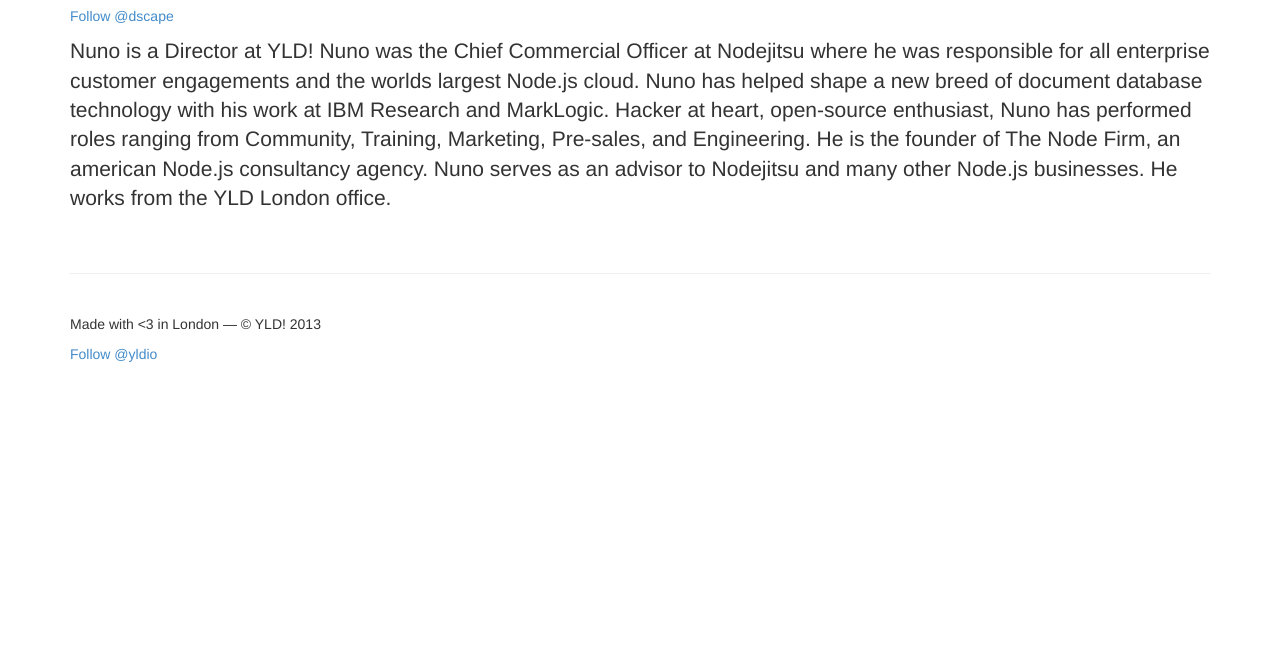
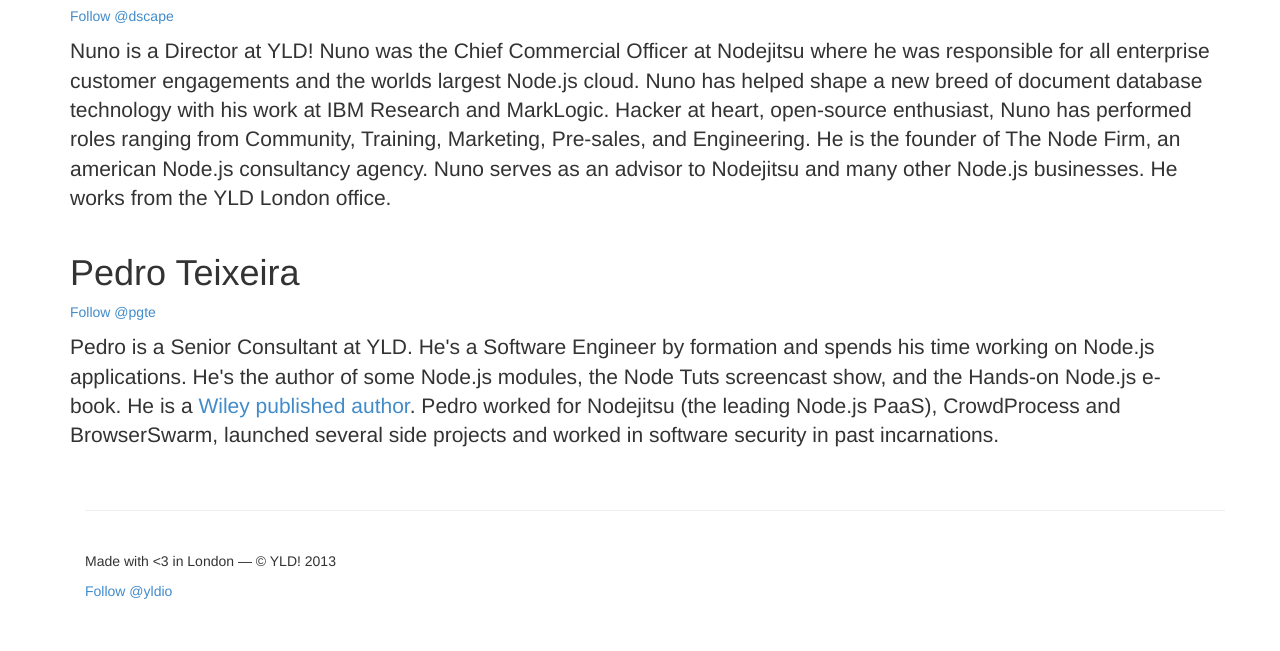
Before and after one commit to dscape/yldio, a website: page www/index.html in a window 1280 px wide. Shown: the part 972-1623 px from the top of the page. Before the commit the page ends 1386 px from the top, so only its background shows below. Drawn offline with Linux system fonts and the light colour scheme.

Commit message:
Pedro's profile

```diff
--- a/www/index.html
+++ b/www/index.html
@@ -108,6 +108,22 @@
         Nuno is a <span itemprop="role">Director</span> at YLD! Nuno was the Chief Commercial Officer at Nodejitsu where he was responsible for all enterprise customer engagements and the worlds largest Node.js cloud. Nuno has helped shape a new breed of document database technology with his work at IBM Research and MarkLogic. Hacker at heart, open-source enthusiast, Nuno has performed roles ranging from Community, Training, Marketing, Pre-sales, and Engineering. He is the founder of The Node Firm, an american Node.js consultancy agency. Nuno serves as an advisor to Nodejitsu and many other Node.js businesses. He works from the  <span itemprop="organization">YLD</span> <span itemprop="location">London</span> office.
       </p>
     </div>
+
+        <div class="container" itemscope="" itemtype="http://data-vocabulary.org/Person">
+          <h1>
+            <span itemprop="name">Pedro Teixeira</span>
+            <a href="http://pgte.me" style="display:none" itemprop="url">pgte.me</a>
+          </h1>
+          <p>
+            <a href="https://twitter.com/pgte" class="twitter-follow-button" data-show-count="false" data-dnt="true">Follow @pgte</a> <script type="text/javascript">
+    !function(d,s,id){var js,fjs=d.getElementsByTagName(s)[0],p=/^http:/.test(d.location)?'http':'https';if(!d.getElementById(id)){js=d.createElement(s);js.id=id;js.src=p+'://platform.twitter.com/widgets.js';fjs.parentNode.insertBefore(js,fjs);}}(document, 'script', 'twitter-wjs');
+            </script>
+          </p>
+          <p class="lead">
+            Pedro is a <span itemprop="role">Senior Consultant</span> at YLD. He's a Software Engineer by formation and spends his time working on Node.js applications. He's the author of some Node.js modules, the Node Tuts screencast show, and the Hands-on Node.js e-book. He is a <a href="http://www.amazon.com/Professional-Node-js-Building-Javascript-Scalable/dp/1118185463">Wiley published author</a>. Pedro worked for Nodejitsu (the leading Node.js PaaS), CrowdProcess and BrowserSwarm, launched several side projects and worked in software security in past incarnations.
+          </p
+        </div>
+
     <div class="container">
       <div class="footer">
         <p>
```
